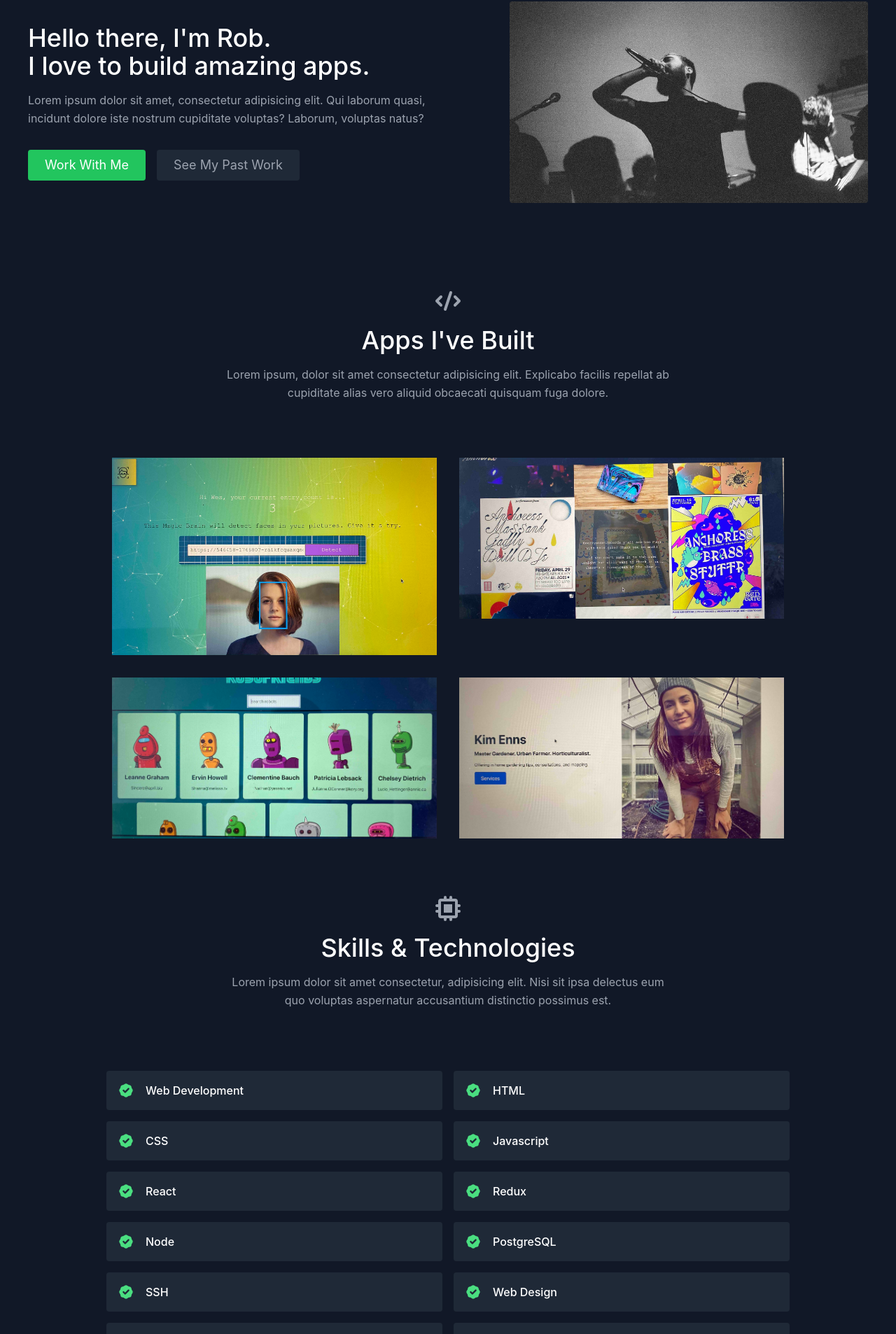
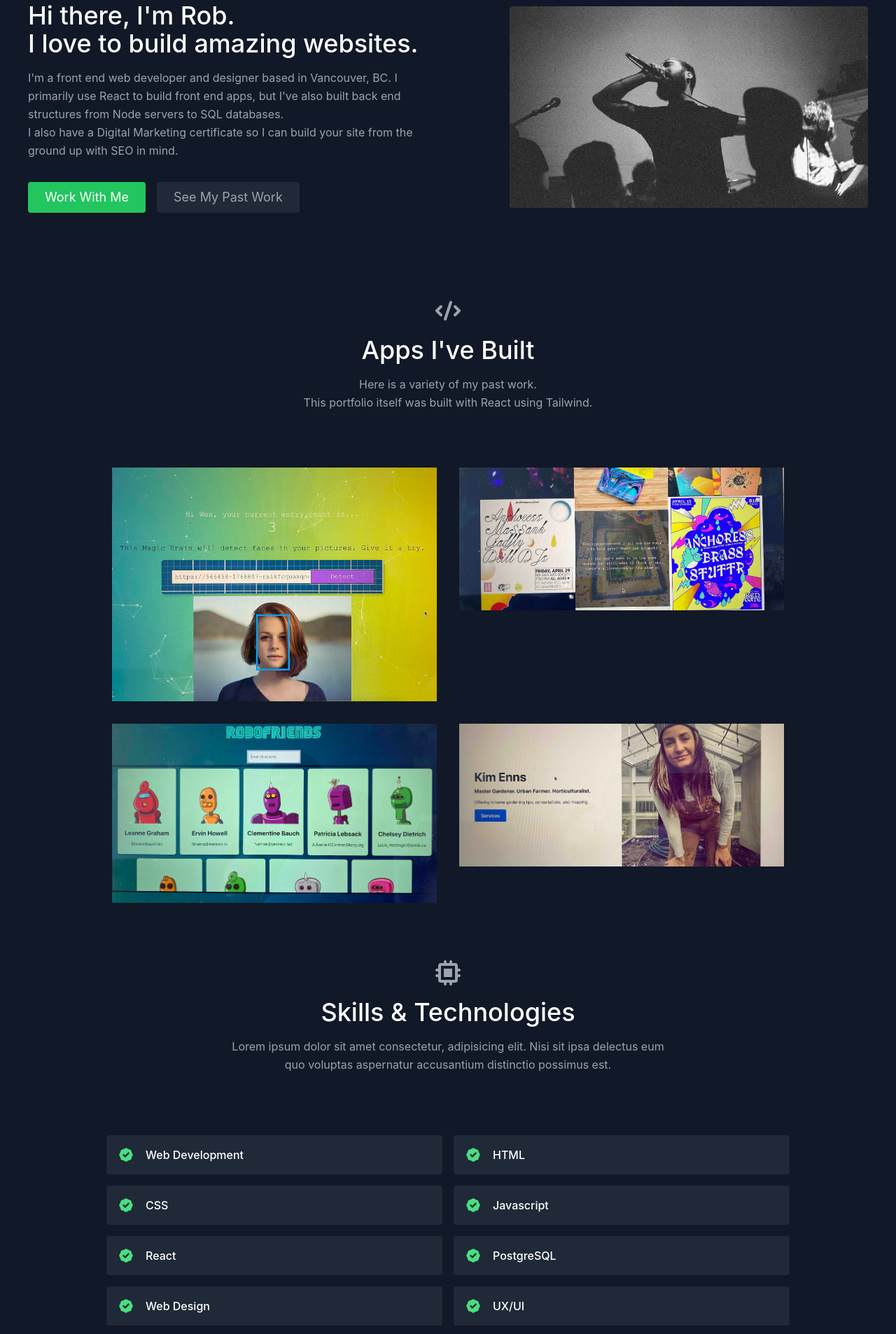
Before and after one commit to robalobadob/react-dev-portfolio, a React (Create React App) app: page / in a window 1280 px wide. Shown: the part 150-2056 px from the top of the page at 70% size. Built offline with nearby package versions, Linux system fonts and the light colour scheme.

Commit message:
updating content

```diff
--- a/src/components/About.js
+++ b/src/components/About.js
@@ -6,14 +6,14 @@ export default function About() {
       <div className="container mx-auto flex px-10 py-20 md:flex-row flex-col items-center">
         <div className="lg:flex-grow md:w-1/2 lg:pr-24 md:pr-16 flex flex-col md:items-start md:text-left mb-16 md:mb-0 items-center text-center">
           <h1 className="title-font sm:text-4xl text-3xl mb-4 font-medium text-white">
-            Hello there, I'm Rob.
+            Hi there, I'm Rob.
             <br className="hidden lg:inline-block" />I love to build amazing
-            apps.
+            websites.
           </h1>
           <p className="mb-8 leading-relaxed">
-            Lorem ipsum dolor sit amet, consectetur adipisicing elit. Qui
-            laborum quasi, incidunt dolore iste nostrum cupiditate voluptas?
-            Laborum, voluptas natus?
+            I'm a front end web developer and designer based in Vancouver, BC.
+            I primarily use React to build front end apps, but I've also built back end structures from Node servers to SQL databases.
+            <br></br>I also have a Digital Marketing certificate so I can build your site from the ground up with SEO in mind.
           </p>
           <div className="flex justify-center">
             <a
--- a/src/components/Projects.js
+++ b/src/components/Projects.js
@@ -12,9 +12,8 @@ export default function Projects() {
                         Apps I've Built
                     </h1>
                     <p className="lg:w-2/3 mx-auto leading-relaxed text-base">
-                        Lorem ipsum, dolor sit amet consectetur adipisicing elit. Explicabo
-                        facilis repellat ab cupiditate alias vero aliquid obcaecati quisquam
-                        fuga dolore.
+                        Here is a variety of my past work.
+                        <br></br>This portfolio itself was built with React using Tailwind.
                     </p>
                 </div>
                 <div className="flex flex-wrap -m-4">
--- a/src/data.js
+++ b/src/data.js
@@ -8,7 +8,7 @@ export const projects = [
         title: "Facial Recognition App",
         subtitle: "React, Node.js, PostgreSQL",
         description:
-            "An app built with React on the front end, a server built with Node.js with a secure user registration feature that is stored on a database built with PostgreSQL.  The app itself is an image uploader to identify faces using the Clarifai API",
+            "An app built with React on the front end, a server built with Node.js with a secure user registration feature that is stored on a database built with PostgreSQL.  The app itself is an image uploader to identify faces using the Clarifai API. It is built following a tutorial by Andrei Neagoie on zerotomastery.io",
         image: projectImage1,
         link: "https://facial-recognition-app-react.herokuapp.com/"
     },
@@ -16,7 +16,7 @@ export const projects = [
         title: "Artist Website",
         subtitle: "HTML, CSS",
         description:
-          "Lorem ipsum dolor sit amet consectetur adipisicing elit. Praesentium dolore rerum laborum iure enim sint nemo omnis voluptate exercitationem eius?",
+          "A multipage Website for a band, built using Bootstrap and SCSS.",
         image: projectImage2,
         link: "https://anchoress.ca",
       },
@@ -24,7 +24,7 @@ export const projects = [
         title: "Robofriends",
         subtitle: "React / Redux",
         description:
-          "Lorem ipsum dolor sit amet consectetur adipisicing elit. Praesentium dolore rerum laborum iure enim sint nemo omnis voluptate exercitationem eius?",
+          "An app built with React app that creates a search function within a dataset populated by an API. Built following a tutorial by Andrei Neagoie on zerotomastery.io",
         image: projectImage3,
         link: "https://github.com/robalobadob/robofriends/issues",
       },
@@ -32,7 +32,7 @@ export const projects = [
         title: "Client Website",
         subtitle: "Bootstrap 5, SCSS",
         description:
-          "Lorem ipsum dolor sit amet consectetur adipisicing elit. Praesentium dolore rerum laborum iure enim sint nemo omnis voluptate exercitationem eius?",
+          "A small business website for a client, built using Bootstrap and SCSS.",
         image: projectImage4,
         link: "https://gardenns.com",
       }
@@ -44,18 +44,11 @@ export const skills = [
     "CSS",
     "Javascript",
     "React",
-    "Redux",
-    "Node",
     "PostgreSQL",
-    "SSH",
     "Web Design",
-    "Figma",
     "UX/UI",
     "Digital Marketing",
-    "SEO",
-    "Copy Writing",
-    "Data Analysis",
-    "Google Analytics"
+    "SEO"
 ];
 
 export const testimonial = [
```
